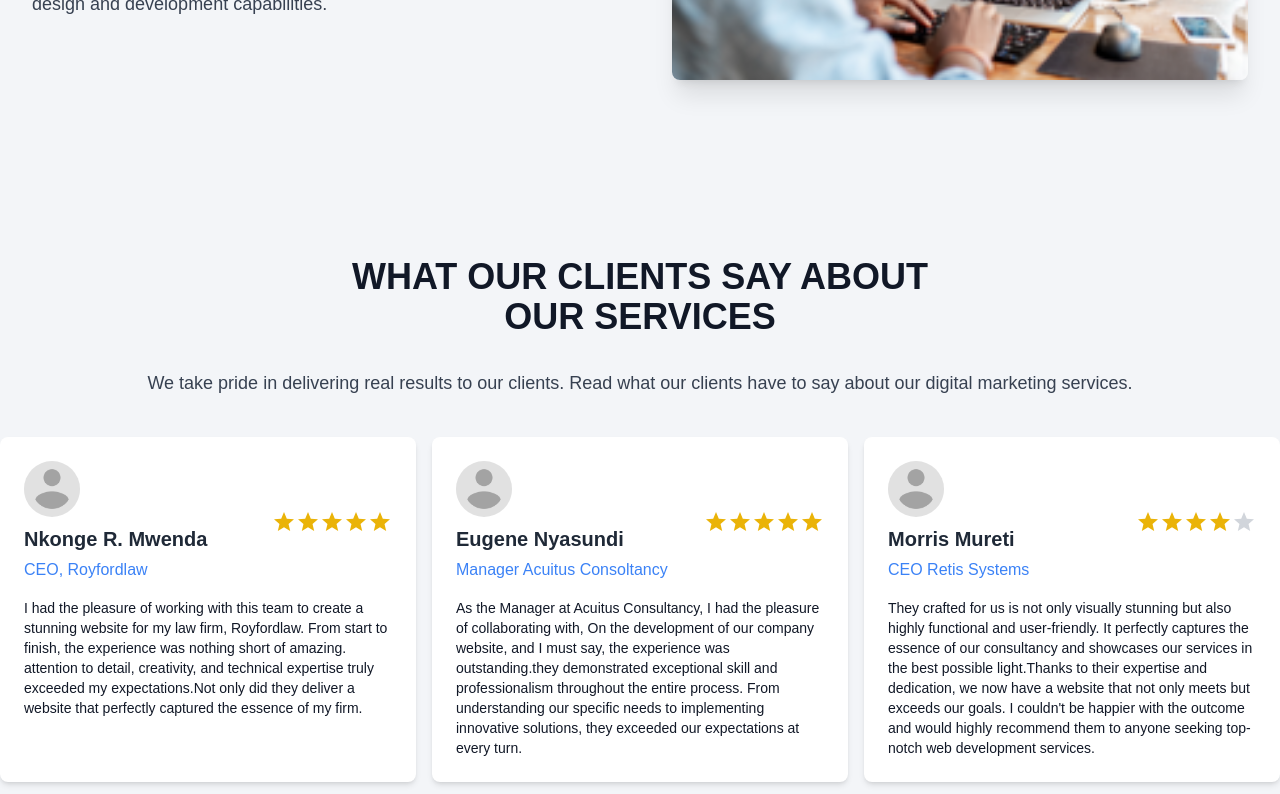
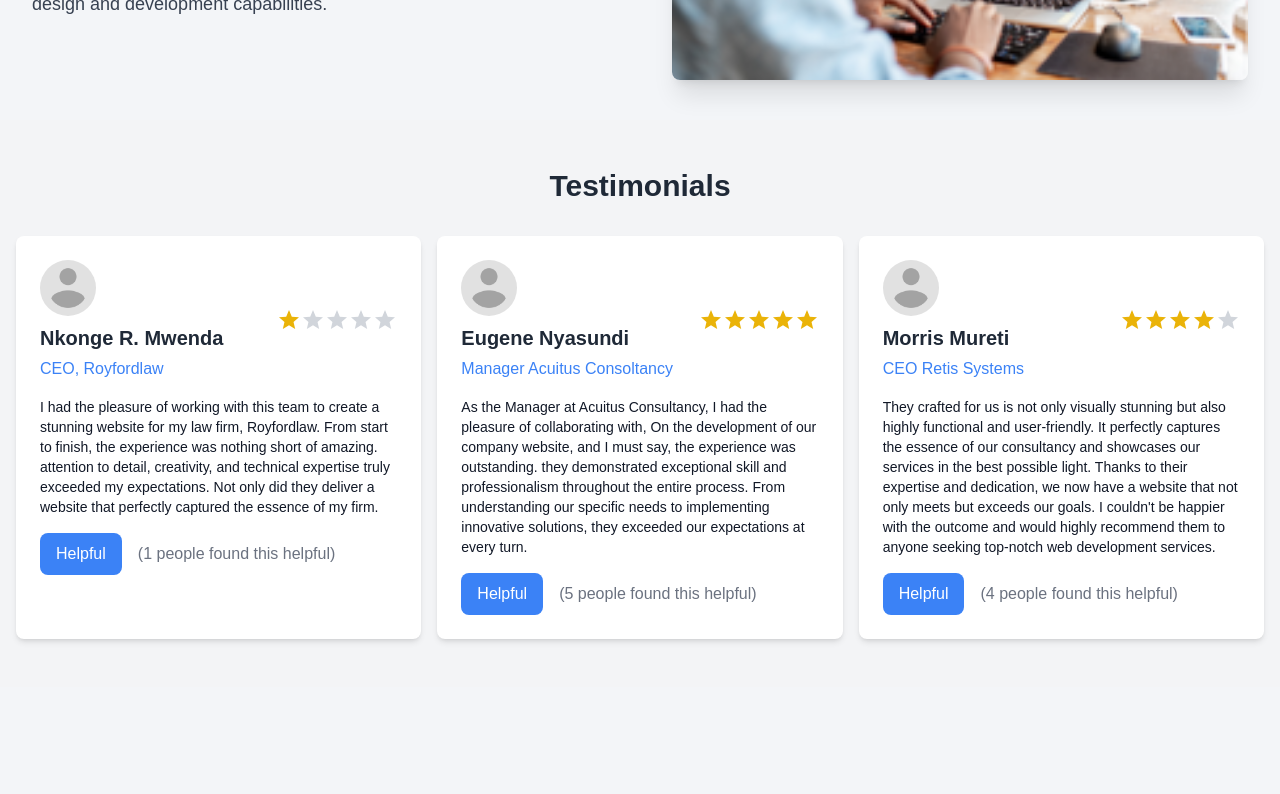
Before and after one commit to Erickadikah/tech, a Next.js app: page / in a window 1280 px wide. Shown: the part 2300-3094 px from the top of the page. Built offline with nearby package versions, Linux system fonts and the light colour scheme.

Commit message:
added cookies

```diff
--- a/package.json
+++ b/package.json
@@ -9,6 +9,7 @@
     "lint": "next lint"
   },
   "dependencies": {
+    "js-cookie": "^3.0.5",
     "next": "14.1.0",
     "next-themes": "^0.2.1",
     "react": "^18",
--- a/src/components/testimonial.jsx
+++ b/src/components/testimonial.jsx
@@ -1,6 +1,8 @@
-import React from "react";
+"use_client";
+import React, { useEffect, useState } from "react";
 import { MdOutlineStarPurple500 } from "react-icons/md";
 import Image from "next/image";
+import Cookies from "js-cookie";
 
 const Testimonials = () => {
   // Testimonial data array
@@ -13,9 +15,8 @@ const Testimonials = () => {
       joinedDate: "2021-08-01",
       reviewDate: "2021-08-01",
       review:
-        "I had the pleasure of working with this team to create a stunning website for my law firm, Royfordlaw. From start to finish, the experience was nothing short of amazing. attention to detail, creativity, and technical expertise truly exceeded my expectations.\
-Not only did they deliver a website that perfectly captured the essence of my firm.",
-      helpfulCount: 5,
+        "I had the pleasure of working with this team to create a stunning website for my law firm, Royfordlaw. From start to finish, the experience was nothing short of amazing. attention to detail, creativity, and technical expertise truly exceeded my expectations. Not only did they deliver a website that perfectly captured the essence of my firm.",
+      helpfulCount: 1,
     },
     {
       id: 2,
@@ -24,8 +25,7 @@ Not only did they deliver a website that perfectly captured the essence of my fi
       image: "/images/avatar.png",
       reviewDate: "2021-08-01",
       review:
-        "As the Manager at Acuitus Consultancy, I had the pleasure of collaborating with, On the development of our company website, and I must say, the experience was outstanding.\
-they demonstrated exceptional skill and professionalism throughout the entire process. From understanding our specific needs to implementing innovative solutions, they exceeded our expectations at every turn.",
+        "As the Manager at Acuitus Consultancy, I had the pleasure of collaborating with, On the development of our company website, and I must say, the experience was outstanding. they demonstrated exceptional skill and professionalism throughout the entire process. From understanding our specific needs to implementing innovative solutions, they exceeded our expectations at every turn.",
       helpfulCount: 5,
     },
     {
@@ -35,14 +35,66 @@ they demonstrated exceptional skill and professionalism throughout the entire pr
       image: "/images/avatar.png",
       reviewDate: "2021-08-01",
       review:
-        "They crafted for us is not only visually stunning but also highly functional and user-friendly. It perfectly captures the essence of our consultancy and showcases our services in the best possible light.\
-Thanks to their expertise and dedication, we now have a website that not only meets but exceeds our goals. I couldn't be happier with the outcome and would highly recommend them to anyone seeking top-notch web development services.",
+        "They crafted for us is not only visually stunning but also highly functional and user-friendly. It perfectly captures the essence of our consultancy and showcases our services in the best possible light. Thanks to their expertise and dedication, we now have a website that not only meets but exceeds our goals. I couldn't be happier with the outcome and would highly recommend them to anyone seeking top-notch web development services.",
       helpfulCount: 4,
     },
   ];
 
+  // State to track if the user has already given a helpful count
+  const [givenHelpful, setGivenHelpful] = useState({});
+
+  // Function to handle setting helpful count and cookie
+  const handleHelpfulCount = (testimonialId) => {
+    // Check if the user has already given a helpful count
+    if (!givenHelpful[testimonialId]) {
+      // Update the helpful count in state
+      setGivenHelpful((prevState) => ({
+        ...prevState,
+        [testimonialId]: true,
+      }));
+      // Update the helpful count in cookies
+      Cookies.set(`testimonial_${testimonialId}`, true, { expires: 7 }); // Cookie expires in 7 days
+    }
+  };
+
+  // Function to check if user has already given a helpful count for a testimonial
+  const hasGivenHelpful = (testimonialId) => {
+    return (
+      givenHelpful[testimonialId] || Cookies.get(`testimonial_${testimonialId}`)
+    );
+  };
+
   // Testimonial component
-  const Testimonial = ({ name, image, review, helpfulCount, position }) => {
+  const Testimonial = ({ id, name, image, review, helpfulCount, position }) => {
+    // State to track the count of helpful votes
+    const [helpfulVoteCount, setHelpfulVoteCount] = useState(helpfulCount);
+
+    // Function to handle setting helpful count and cookie
+    const handleHelpfulCount = (testimonialId) => {
+      // Check if the user has already given a helpful count
+      if (!givenHelpful[testimonialId]) {
+        // Update the helpful count in state
+        setGivenHelpful((prevState) => ({
+          ...prevState,
+          [testimonialId]: true,
+        }));
+
+        // Update the helpful count in cookies
+        Cookies.set(`testimonial_${testimonialId}`, true, { expires: 7 }); // Cookie expires in 7 days
+
+        // Update the count of helpful votes
+        setHelpfulVoteCount((prevCount) => prevCount + 1);
+      }
+    };
+
+    // Function to check if user has already given a helpful count for a testimonial
+    const hasGivenHelpful = (testimonialId) => {
+      return (
+        givenHelpful[testimonialId] ||
+        Cookies.get(`testimonial_${testimonialId}`)
+      );
+    };
+
     return (
       <div className="max-w-lg mx-auto overflow-hidden bg-white shadow-md rounded-lg">
         <div className="p-4 md:p-6">
@@ -58,7 +110,7 @@ Thanks to their expertise and dedication, we now have a website that not only me
               <div className="font-semibold lg:text-xl text-lg text-gray-800 mt-2">
                 {name}
               </div>
-              <p className="text-blue-500 mt-1">{position}</p>
+              <div className="text-blue-500 mt-1">{position}</div>
             </div>
             <div className="flex items-center">
               {[...Array(5)].map((_, index) => (
@@ -71,33 +123,37 @@ Thanks to their expertise and dedication, we now have a website that not only me
               ))}
             </div>
           </div>
-          <p className="text-gray-900 lg:text-md text-sm mt-4">{review}</p>
+          <div className="text-gray-900 lg:text-md text-sm mt-4">{review}</div>
+          <div className="flex items-center mt-4">
+            <button
+              className={`bg-blue-500 text-white px-4 py-2 rounded-lg mr-4 ${
+                hasGivenHelpful(id) ? "opacity-50 cursor-not-allowed" : ""
+              }`}
+              onClick={() => handleHelpfulCount(id)} // This function is called only when the button is clicked
+              disabled={hasGivenHelpful(id)}
+            >
+              {hasGivenHelpful(id) ? "Helpful ✓" : "Helpful"}
+            </button>
+            <span className="text-gray-500">
+              ({helpfulVoteCount} people found this helpful)
+            </span>
+          </div>
         </div>
       </div>
     );
   };
 
-  // Render Testimonials
   return (
-    <div
-      className="flex flex-col items-center justify-center min-h-screen bg-[#F3F5F8] py-12"
-      id="testimonials"
-    >
-      <div className="container px-4">
-        <h1 className="lg:text-4xl text-2xl md:text-5xl font-extrabold text-gray-900 leading-tight pl-0 mb-8 text-center">
-          WHAT OUR CLIENTS SAY ABOUT
-          <br />
-          OUR SERVICES
-        </h1>
-        <p className="lg:text-lg text-sm mt-4 text-gray-700 mb-10 text-center">
-          We take pride in delivering real results to our clients. Read what our
-          clients have to say about our digital marketing services.
-        </p>
-      </div>
-      <div className="container grid grid-cols-1 md:grid-cols-2 lg:grid-cols-3 gap-4">
-        {testimonialData.map((testimonial, index) => (
-          <Testimonial key={index} {...testimonial} />
-        ))}
+    <div className="bg-gray-100 py-12">
+      <div className="container mx-auto px-4">
+        <h2 className="text-3xl font-semibold text-center text-gray-800 mb-8">
+          Testimonials
+        </h2>
+        <div className="grid grid-cols-1 md:grid-cols-2 lg:grid-cols-3 gap-4">
+          {testimonialData.map((testimonial) => (
+            <Testimonial key={testimonial.id} {...testimonial} />
+          ))}
+        </div>
       </div>
     </div>
   );
```
Also changed, not shown: 1 other file (tests, documents, lock files or other folders).
